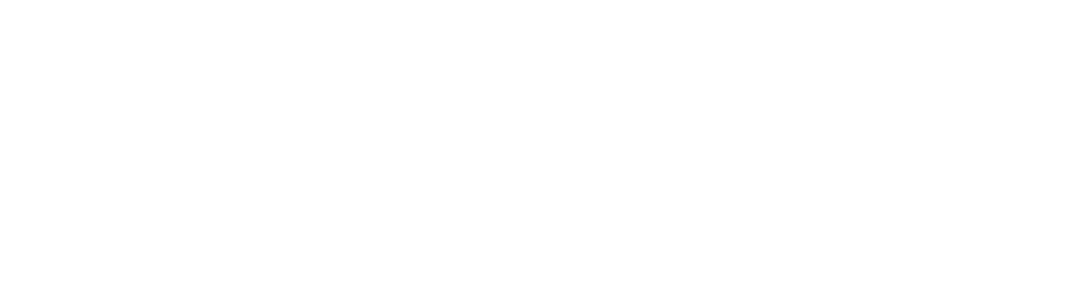
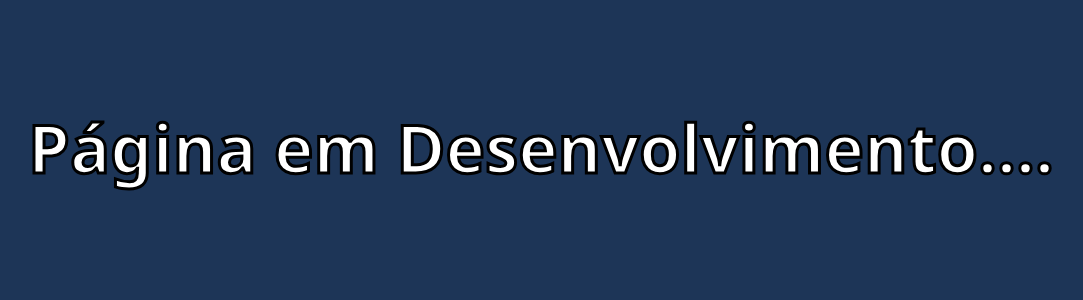
Before and after one commit to Theus03/QUIZ_REACT, a Next.js app: page /quiz in a window 1280 px wide. Shown: the top 300 px of the page, without its empty margins (99-1182 px from the left). Built offline with nearby package versions, Linux system fonts and the light colour scheme.

Commit message:
Arrumando página de Quiz

```diff
--- a/pages/quiz.js
+++ b/pages/quiz.js
@@ -1,9 +1,29 @@
 import React from 'react';
+import styled from 'styled-components';
+
+export const Back = styled.body`
+  background-color:#1d3557;
+
+  h1{
+    margin: 8% auto;
+    text-align: center;
+    font: bold 50pt Segoe UI;
+    -webkit-text-stroke-width: 3px;
+    -webkit-text-stroke-color: #000;
+  }
+`;
+export const Emoji = styled.div`
+  font-size: 10vw;
+  text-align: center;
+`;
 
 export default function QuizPage(){
   return(
-    <div>
-      Página de Quiz
-    </div>
+    <Back>
+      <h1>
+        Página em Desenvolvimento....
+      </h1>
+      <marquee hspace="30%"><Emoji>🔨💻⚾</Emoji></marquee>
+    </Back>
   );
 }
```
